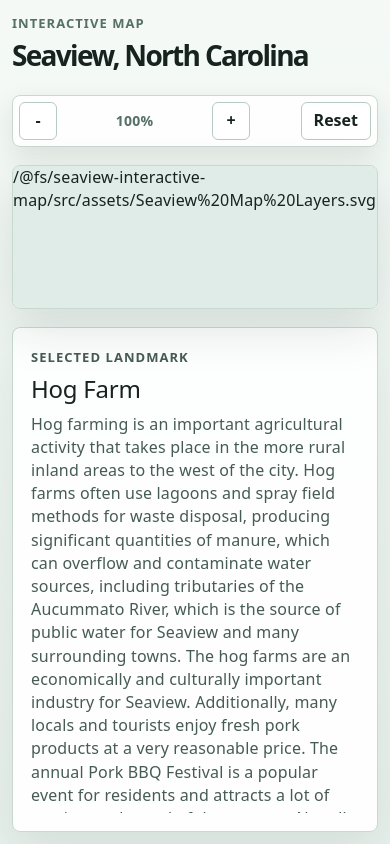
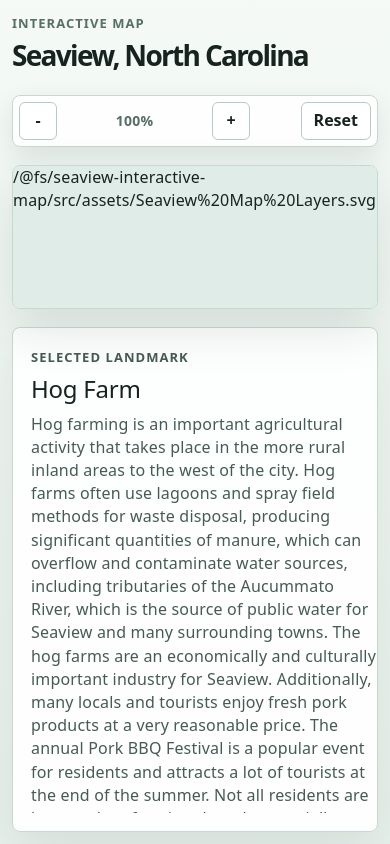
Before and after one commit to daltobello/EVPC490, a React (Vite) app in the folder seaview-interactive-map/: page / in a window 390 px wide. Built offline with nearby package versions, Linux system fonts and the light colour scheme.

Commit message:
Change padding on landmark-panel

```diff
--- a/seaview-interactive-map/src/App.css
+++ b/seaview-interactive-map/src/App.css
@@ -214,7 +214,7 @@ button {
   flex-direction: column;
   min-height: 0;
   min-width: 0;
-  padding: 22px;
+  padding: 22px 0px 22px 22px;
   border: 1px solid #c8d8d0;
   border-radius: 8px;
   background: rgba(255, 255, 255, 0.9);
@@ -254,8 +254,9 @@ button {
 .landmark-description {
   min-height: 0;
   overflow-y: scroll;
-  scrollbar-color: red orange;
+  scrollbar-color: rgb(27, 27, 27) rgb(177, 177, 177);
   scrollbar-width: thin;
+  padding-right: 11px;
 }
 
 .landmark-description:focus-visible {
@@ -339,8 +340,9 @@ button {
     width: 100%;
     height: 100%;
     aspect-ratio: auto;
-    overflow-y: auto;
-    overscroll-behavior-y: contain;
+    overflow-y: scroll;
+    scrollbar-color: rgb(27, 27, 27) rgb(177, 177, 177);
+    scrollbar-width: thin;
   }
 
   .map-stage {
@@ -363,8 +365,19 @@ button {
 
   .landmark-panel {
     padding: 18px;
+    overflow-y: scroll;
+    scrollbar-color: rgb(27, 27, 27) rgb(177, 177, 177);
+    scrollbar-width: thin;
+    padding-right: 0;
+  }
+
+  .landmark-description {
+  overflow-y: none;
+  padding-right: 0;
   }
 }
+
+
 
 @media (max-width: 560px) {
   .map-shell {
```
